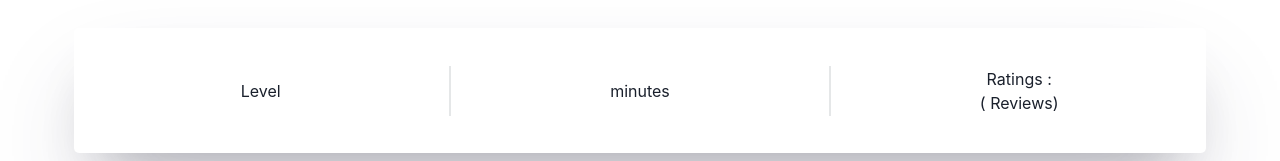
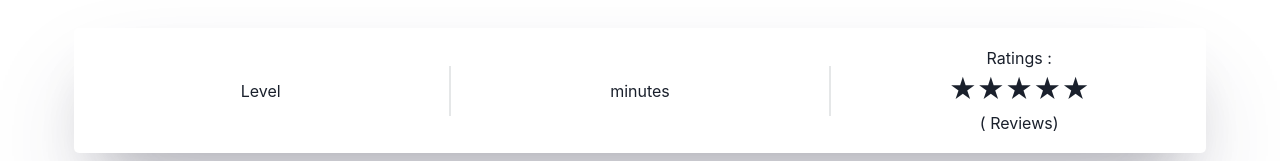
Before and after one commit to imlnr/software-kalaakar-5678, a React (Create React App) app: page /course/1 in a window 1280 px wide. Shown: the part 378-539 px from the top of the page. Built offline with nearby package versions, Linux system fonts and the light colour scheme; no server answers.

Commit message:
added ratings stars

```diff
--- a/src/pages/Courses.jsx
+++ b/src/pages/Courses.jsx
@@ -6,6 +6,7 @@ import { useDispatch, useSelector } from "react-redux";
 import { addToCart } from "../Redux/action-types";
 import { Link } from "react-router-dom";
 import { url } from "../Redux/action";
+import RatingStars from "../components/RatingStars";
 
 const Courses = () => {
   const [course, setCourse] = useState({});
@@ -88,6 +89,7 @@ const Courses = () => {
           <div className="vertLine"></div>
           <p className="singleCourseRating">
             <p>Ratings : {course.rating}</p>
+            <RatingStars rating={course.rating} />
             <p>({course.reviews} Reviews)</p>
           </p>
         </div>
```
